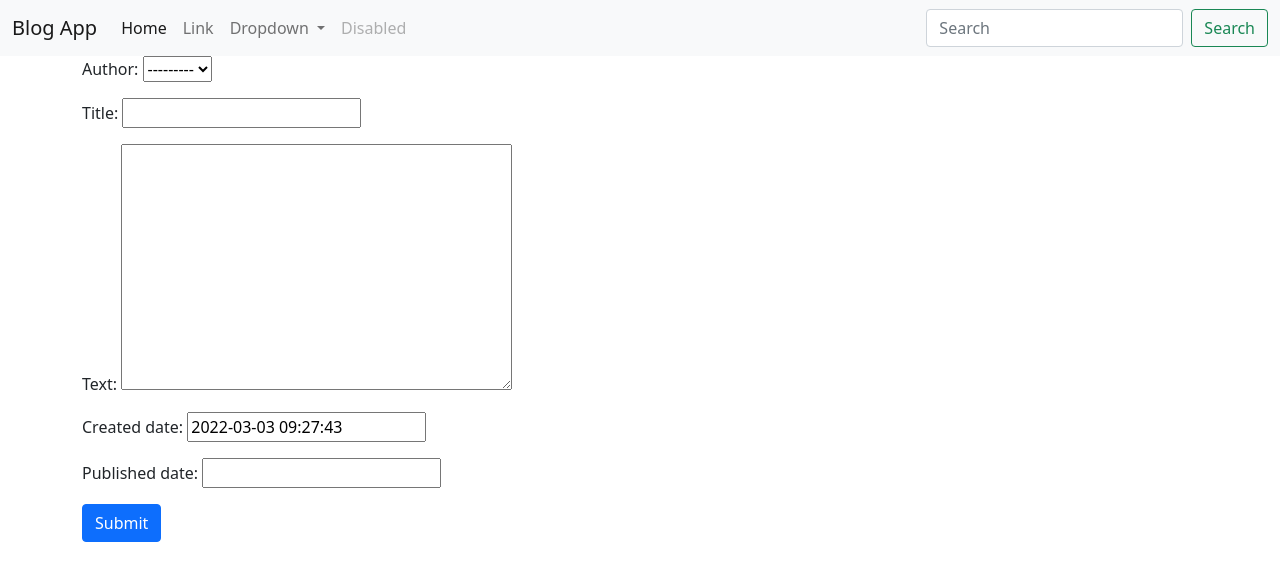
After one commit to mayank-01/blog-app, a Django app: page /post-create in a window 1280 px wide. The commit adds this page. Shown: the top 581 px of the page. Run offline with Django 3.2, Linux system fonts and the light colour scheme.

Commit message:
Added basic crud functionality

```diff
--- /dev/null
+++ b/blog/forms.py
@@ -0,0 +1,8 @@
+from django import forms
+from .models import Post
+
+
+class PostForm(forms.ModelForm):
+    class Meta:
+        model = Post
+        fields = "__all__"
--- /dev/null
+++ b/blog/templates/blog/post_create.html
@@ -0,0 +1,10 @@
+{% extends 'base.html' %}
+
+{% block content %}
+
+<form method="POST" action="">{% csrf_token %}
+    {{form.as_p}}
+    <input class="btn btn-primary btn-block" type="submit" value="Submit">
+</form>
+
+{% endblock %}
--- a/blog/urls.py
+++ b/blog/urls.py
@@ -3,5 +3,8 @@ from django.urls import path
 from . import views
 
 urlpatterns = [
-    path('', views.post_list, name="post-_list"),
+    path('', views.post_list, name="post_list"),
+    path('post-create', views.post_create, name="post_create"),
+    path('post-update/<int:id>', views.post_update, name="post_update"),
+    path('post-delete/<int:id>', views.post_delete, name="post_delete"),
 ]
--- a/blog/views.py
+++ b/blog/views.py
@@ -1,5 +1,54 @@
-from django.shortcuts import render
+from django.shortcuts import render, get_object_or_404, redirect
+from .models import Post
+from django.utils import timezone
+from .forms import PostForm
 
 
 def post_list(request):
-    return render(request, 'blog/post_list.html', {})
+    posts = Post.objects.filter(published_date__lte = timezone.now()).order_by('published_date')
+    context = {
+        'posts': posts
+    }
+    return render(request, 'blog/post_list.html', context)
+
+
+def post_create(request):
+    form = PostForm()
+    if request.method == "POST":
+        form = PostForm(request.POST or None)
+        print(form)
+        if form.is_valid():
+            form.save()
+            return redirect('post_list')
+        else:
+            print('form is_valid failed')
+            print(form.errors)
+    context = {
+        'form':form
+        }
+    return render(request, 'blog/post_create.html', context)
+
+
+def post_update(request, id):
+    post = get_object_or_404(Post, id=id)
+    form = PostForm(request.POST or None, instance = post)
+    if form.is_valid():
+        form.save()
+        return redirect("post_list")
+    context = {
+        'form': form
+    }
+    return render(request, 'blog/post_create.html', context)
+
+
+def post_delete(request, id):
+    context ={}
+
+    obj = get_object_or_404(Post, id = id)
+
+
+    if request.method =="POST":
+        obj.delete()
+        return redirect("post_list")
+
+    return render(request, "blog/post_delete.html", context)
--- a/mysite/settings.py
+++ b/mysite/settings.py
@@ -11,6 +11,7 @@ https://docs.djangoproject.com/en/3.2/ref/settings/
 """
 
 from pathlib import Path
+import os
 
 # Build paths inside the project like this: BASE_DIR / 'subdir'.
 BASE_DIR = Path(__file__).resolve().parent.parent
--- a/templates/base.html
+++ b/templates/base.html
@@ -11,6 +11,7 @@
     <title>Hello, world!</title>
   </head>
   <body>
+    {% include 'navbar.html' %}
     <div class="container">
         {% block content %}{% endblock %}
     </div>
--- /dev/null
+++ b/templates/navbar.html
@@ -0,0 +1,36 @@
+<nav class="navbar navbar-expand-lg navbar-light bg-light">
+    <div class="container-fluid">
+      <a class="navbar-brand" href="#">Blog App</a>
+      <button class="navbar-toggler" type="button" data-bs-toggle="collapse" data-bs-target="#navbarSupportedContent" aria-controls="navbarSupportedContent" aria-expanded="false" aria-label="Toggle navigation">
+        <span class="navbar-toggler-icon"></span>
+      </button>
+      <div class="collapse navbar-collapse" id="navbarSupportedContent">
+        <ul class="navbar-nav me-auto mb-2 mb-lg-0">
+          <li class="nav-item">
+            <a class="nav-link active" aria-current="page" href="#">Home</a>
+          </li>
+          <li class="nav-item">
+            <a class="nav-link" href="#">Link</a>
+          </li>
+          <li class="nav-item dropdown">
+            <a class="nav-link dropdown-toggle" href="#" id="navbarDropdown" role="button" data-bs-toggle="dropdown" aria-expanded="false">
+              Dropdown
+            </a>
+            <ul class="dropdown-menu" aria-labelledby="navbarDropdown">
+              <li><a class="dropdown-item" href="#">Action</a></li>
+              <li><a class="dropdown-item" href="#">Another action</a></li>
+              <li><hr class="dropdown-divider"></li>
+              <li><a class="dropdown-item" href="#">Something else here</a></li>
+            </ul>
+          </li>
+          <li class="nav-item">
+            <a class="nav-link disabled" href="#" tabindex="-1" aria-disabled="true">Disabled</a>
+          </li>
+        </ul>
+        <form class="d-flex">
+          <input class="form-control me-2" type="search" placeholder="Search" aria-label="Search">
+          <button class="btn btn-outline-success" type="submit">Search</button>
+        </form>
+      </div>
+    </div>
+  </nav>
```
Also changed, not shown: blog/templates/blog/post_delete.html (added, +12 -0 lines), blog/templates/blog/post_list.html (+17 -1 lines).
